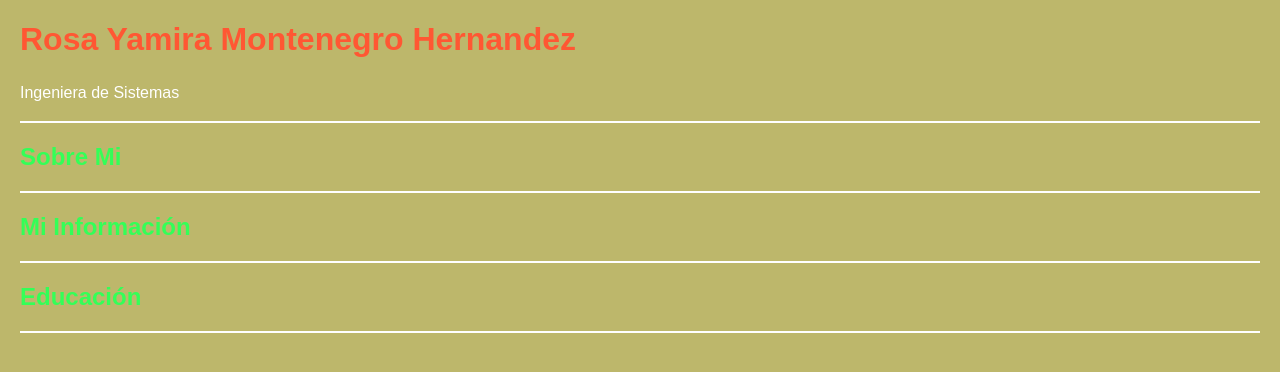
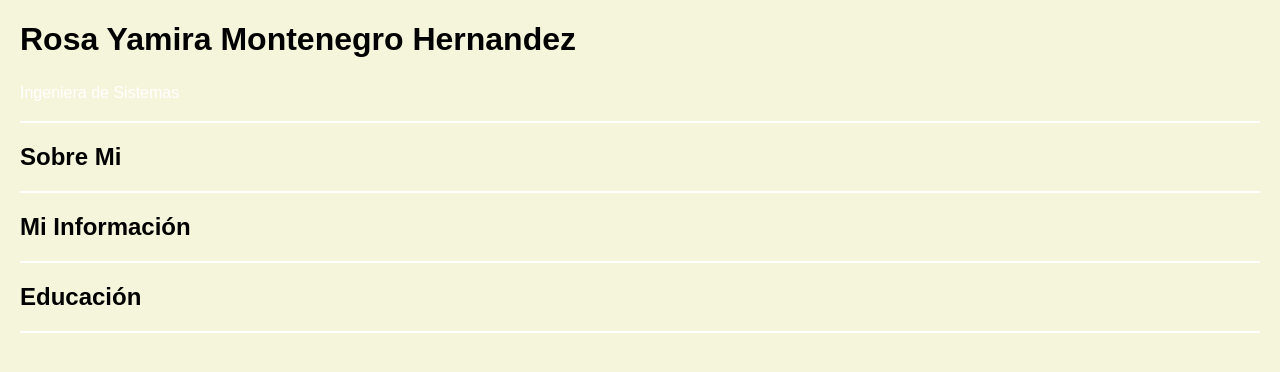
Before and after one commit to YamiMonti26/hojadevida, a plain HTML site: page index.html in a window 1280 px wide. Drawn offline with Linux system fonts and the light colour scheme.

Commit message:
index.html

```diff
--- a/index.html
+++ b/index.html
@@ -8,16 +8,16 @@
         body {
             font-family: 'Arial', sans-serif;
             margin: 20px;
-            background-color: #BDB76B; /* azure */
-            color: #2F4F4F; /* cadetblue */
+            background-color: #F5F5DC; /* azure */
+            color: #DEB887; /* cadetblue */
         }
 
        h1 {
-        color: #FF5733; /* Naranja */
+        color: #000000; /* Naranja */
     }
 
     h2 {
-        color: #33FF57; /* Verde */
+        color: #000000; /* Verde */
     }
 
         p {
```
